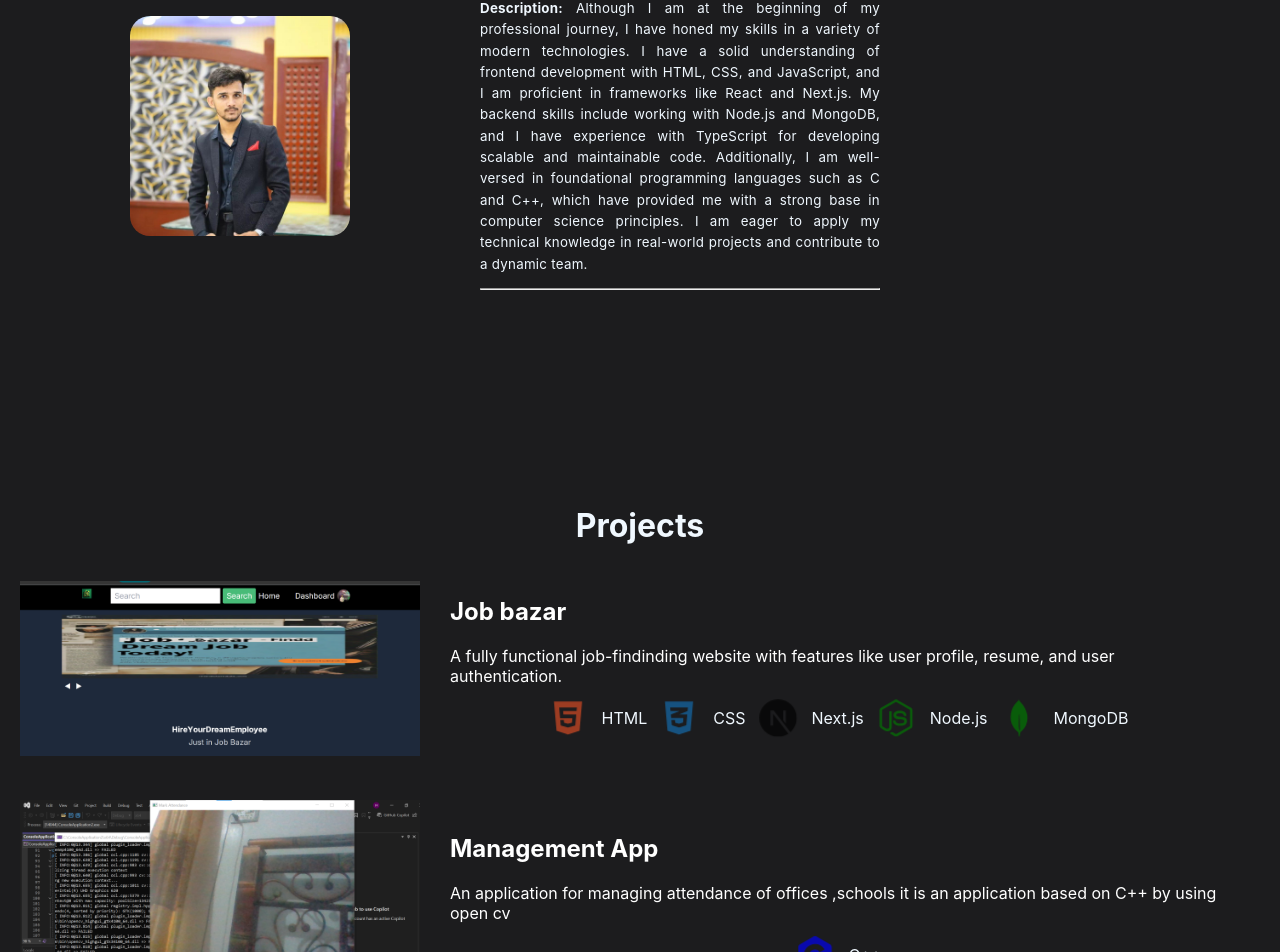
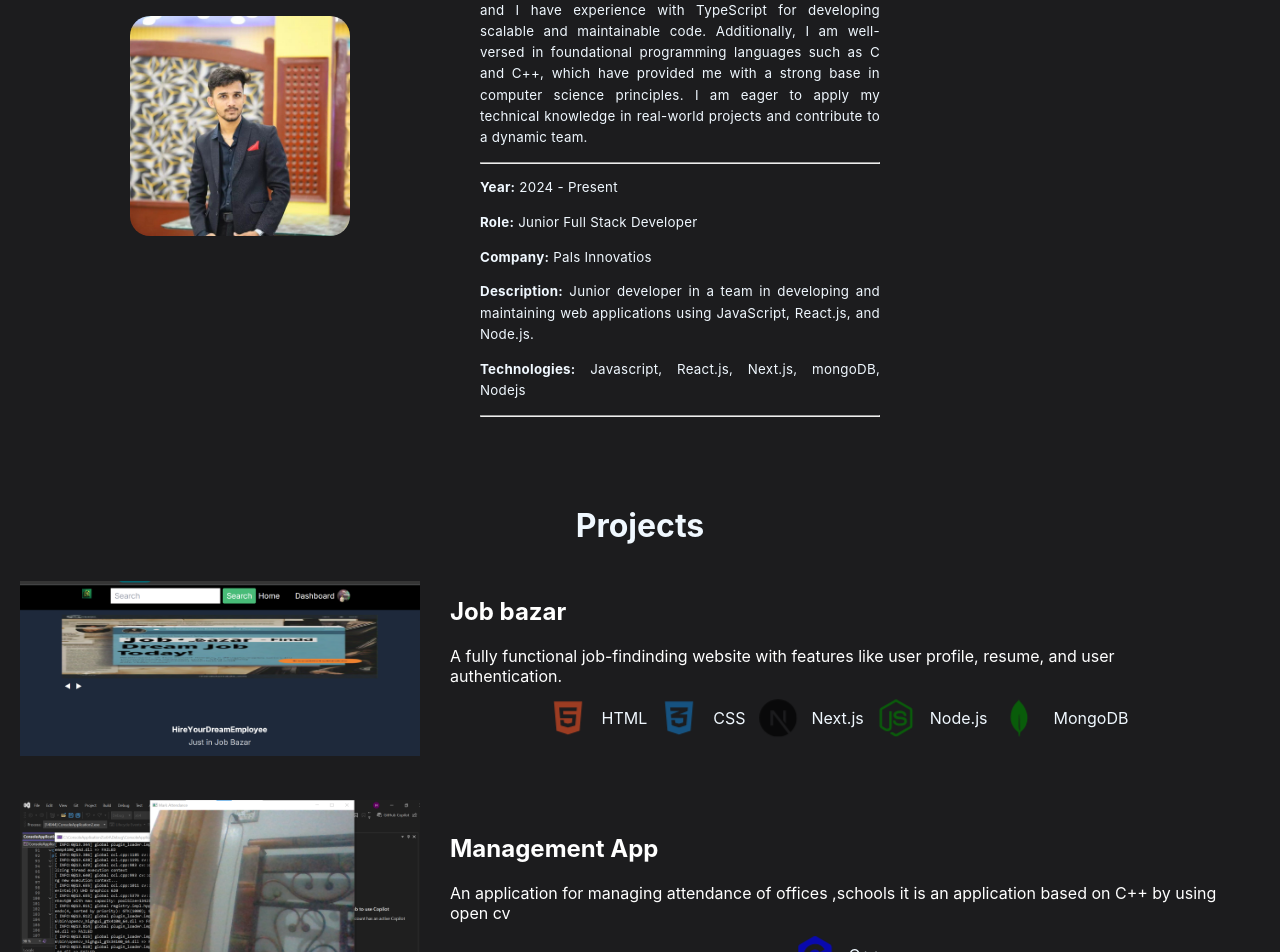
Before and after one commit to booali9/portfolio, a React (Create React App) app: page / in a window 1280 px wide. Shown: the part 2625-3577 px from the top of the page. Built offline with nearby package versions, Linux system fonts and the light colour scheme.

Commit message:
Update index.js

```diff
--- a/src/consanant/index.js
+++ b/src/consanant/index.js
@@ -11,14 +11,14 @@ export const EXPERIENCES = [
   {
     description:"Although I am at the beginning of my professional journey, I have honed my skills in a variety of modern technologies. I have a solid understanding of frontend development with HTML, CSS, and JavaScript, and I am proficient in frameworks like React and Next.js. My backend skills include working with Node.js and MongoDB, and I have experience with TypeScript for developing scalable and maintainable code. Additionally, I am well-versed in foundational programming languages such as C and C++, which have provided me with a strong base in computer science principles. I am eager to apply my technical knowledge in real-world projects and contribute to a dynamic team."
   },
-  /*{
-    year: "2023 - Present",
-    role: "Senior Full Stack Developer",
-    company: "Google Inc.",
-    description: `Led a team in developing and maintaining web applications using JavaScript, React.js, and Node.js. Implemented RESTful APIs and integrated with MongoDB databases. Collaborated with stakeholders to define project requirements and timelines.`,
-    technologies: ["Javascript", "React.js", "Next.js", "mongoDB"],
+  {
+    year: "2024 - Present",
+    role: "Junior Full Stack Developer",
+    company: "Pals Innovatios",
+    description: `Junior developer in a team in developing and maintaining web applications using JavaScript, React.js, and Node.js. `,
+    technologies: ["Javascript", "React.js", "Next.js", "mongoDB","Nodejs"],
   },
-  {
+ /* {
     year: "2022 - 2023",
     role: "Frontend Developer",
     company: "Adobe",
```
